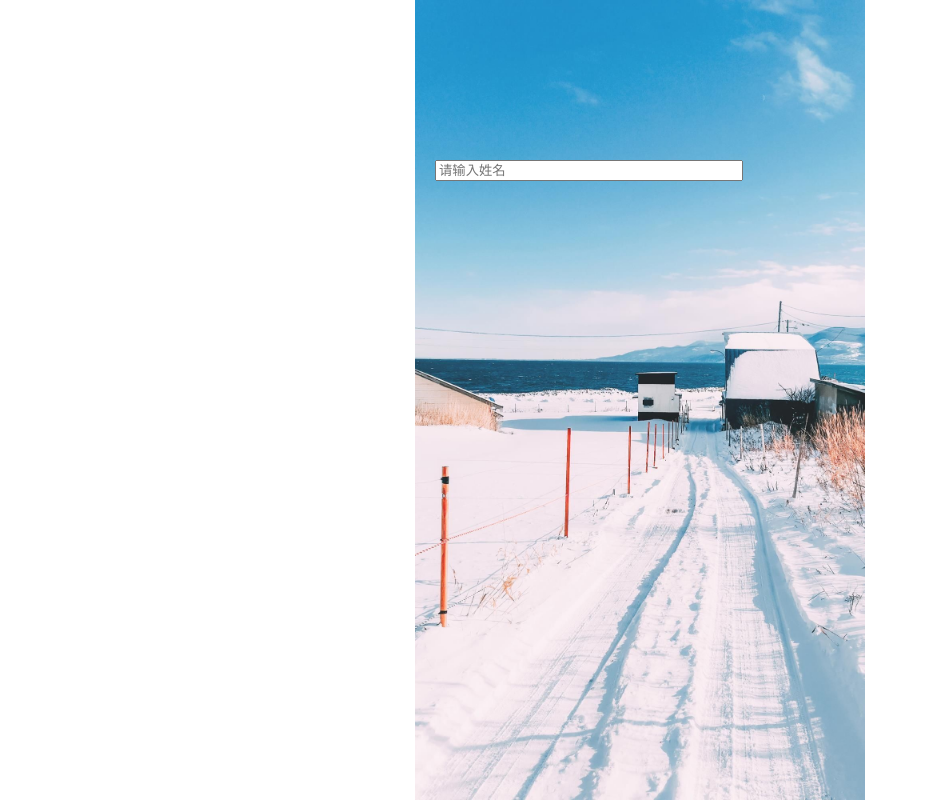
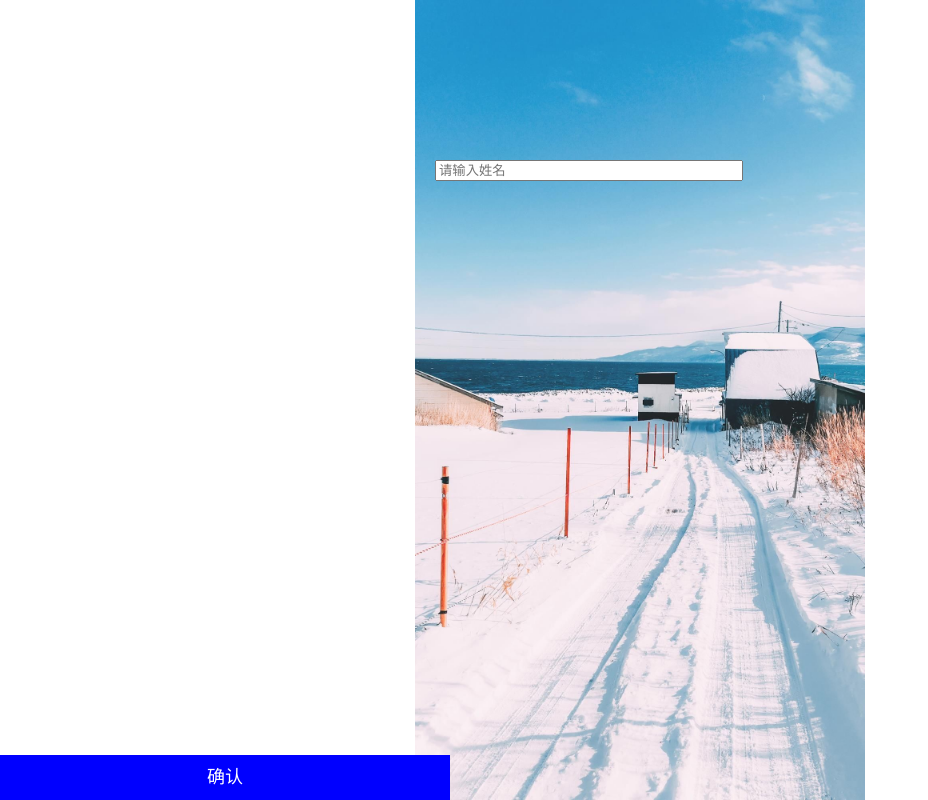
Before and after one commit to angxuejian/angxuejian.github.io, a plain HTML site: page works/keyboard-height/index.html in a window 1280 px wide. Shown: the whole page, without its empty margins (0-928 px from the left). Drawn offline with Linux system fonts and the light colour scheme.

Commit message:
test: edit keyboard-height works

```diff
--- a/works/keyboard-height/index.html
+++ b/works/keyboard-height/index.html
@@ -23,7 +23,6 @@
       min-width: 320px;
       height: 100%;
       width: 100%;
-      position: fixed;
       top: 0;
     }
     input {
@@ -32,39 +31,55 @@
       left: 20px;
       width: 300px;
     }
-    .height {
-      position: absolute;
-      top: 30%;
-      left: 50px;
+
+    .button {
+      width: 100%;
+      height: 45px;
+      line-height: 45px;
+      color: #fff;
+      background-color: blue;
+      text-align: center;
       font-size: 18px;
-      color: blue;
+      position: fixed;
+      bottom: 0;
+      left: 0;
+      max-width: 450px;
+      min-width: 320px;
     }
   </style>
 </head>
 <body>
 
   <div id='app'>
-    <input onfocus="getValue()" onblur="clearValue()" placeholder="请输入姓名" type="text">
+    <input placeholder="请输入姓名" type="text">
 
-    <div class="height"></div>
+    <div class="button">确认</div>
   </div>
 
   <script>
-     const app = document.getElementById('app')
+
     window.onload = function() {
-      document.getElementsByTagName('body')[0].style = 'height: ' + window.outerHeight + 'px'
+      const body = document.getElementsByTagName('body')[0]
+      const app = document.getElementById('app')
+
+      body.style = 'height: ' + window.outerHeight + 'px'
       app.style = 'height: ' + window.outerHeight + 'px'
-    }
 
-    function getValue() {
-      console.log('触发了')
-      setTimeout(() => {
-        document.getElementsByClassName('height')[0].innerText = `${window.outerHeight} - ${app.style.height}`
-      }, 1000)
-    }
+      let isiOS = !!navigator.userAgent.match(/\(i[^;]+;( U;)? CPU.+Mac OS X/);
 
-    function clearValue() {
-      document.getElementsByClassName('height')[0].innerText = ''
+      if (isiOS) {
+        app.style = 'position: relative;'
+      } else {
+        app.style = 'position: fixed;'
+      }
+
+
+      /**
+       * ios下 fixed布局会有问题、使用 relative布局 即可、ios默认不会顶起页面、使用 fixed布局才会
+       *
+       * ios     使用 相等定位
+       * android 使用 固定定位
+       * */
 
     }
   </script>
```
